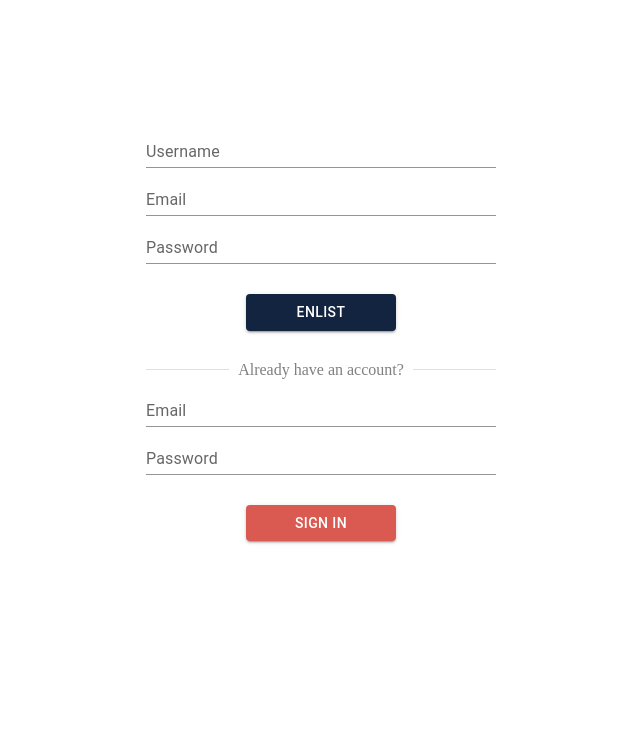
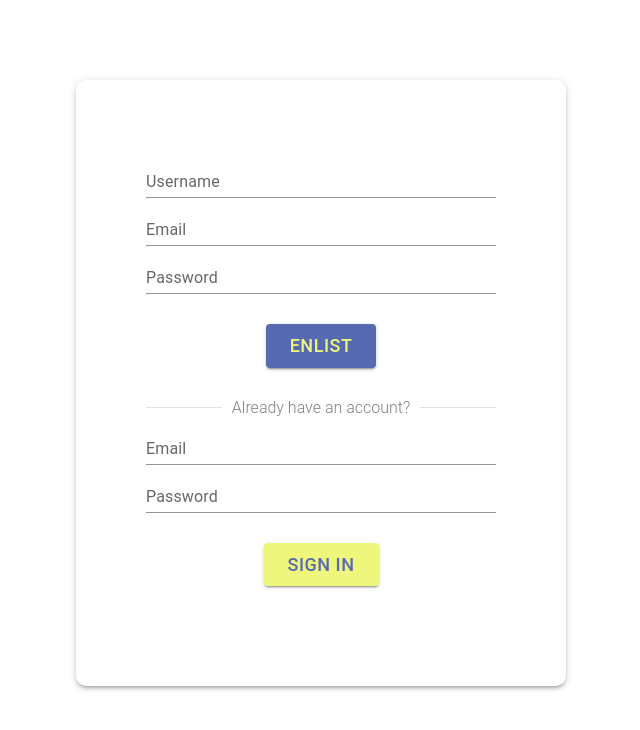
Before and after one commit to kristinavlasovets/auth-react, a React (Create React App) app: page / in a window 1280 px wide. Shown: the top 730 px of the page, without its empty margins (319-959 px from the left). Built offline with nearby package versions, Linux system fonts and the light colour scheme.

Commit message:
fixed textfield clean up

```diff
--- a/src/App.js
+++ b/src/App.js
@@ -24,14 +24,22 @@ export const App = () => {
 	) : (
 		<Box
 			sx={{
-				m: '15vh auto',
+				m: '10vh auto',
+				p: '70px',
+				borderRadius: '10px',
 				width: '350px',
 				display: 'flex',
 				flexDirection: 'column',
+				boxShadow: 3,
+				':hover': {
+					boxShadow: 0,
+				},
 			}}
 		>
 			<RegForm />
-			<Divider sx={{color: 'gray'}}>Already have an account?</Divider>
+			<Divider sx={{color: 'gray', fontFamily: 'default', fontWeight: 'light'}}>
+				Already have an account?
+			</Divider>
 			<AuthForm setIsAuth={handleAuth} />
 		</Box>
 	);
--- a/src/components/AuthForm.jsx
+++ b/src/components/AuthForm.jsx
@@ -20,6 +20,10 @@ export const AuthForm = ({setIsAuth}) => {
 		localStorage.setItem('id', result.id);
 		setMessage(result.message);
 	};
+	const clearRegForm = () => {
+		setEmail('');
+		setPassword('');
+	};
 
 	return (
 		<Box
@@ -31,19 +35,38 @@ export const AuthForm = ({setIsAuth}) => {
 		>
 			<TextField
 				onChange={(e) => setEmail(e.target.value)}
+				value={email}
+				type="email"
 				label="Email"
 				variant="standard"
+				color="action"
 			/>
 			<TextField
 				onChange={(e) => setPassword(e.target.value)}
+				value={password}
 				type="password"
 				label="Password"
 				variant="standard"
+				color="action"
 			/>
 			{message && <Alert sx={{mt: '20px'}}>{message}</Alert>}
 			<Button
-				onClick={signUsers}
-				sx={{width: '150px', margin: '30px auto', backgroundColor: '#DA5A52'}}
+				onClick={() => {
+					signUsers();
+					clearRegForm();
+				}}
+				sx={{
+					width: '115px',
+					margin: '30px auto',
+					backgroundColor: '#EFF67C',
+					color: '#5769B1',
+					fontSize: '18px',
+					':hover': {
+						bgcolor: 'gray',
+						color: 'white',
+						borderColor: 'white',
+					},
+				}}
 				variant="contained"
 			>
 				Sign in
--- a/src/components/List.jsx
+++ b/src/components/List.jsx
@@ -31,7 +31,7 @@ export const List = ({setIsAuth}) => {
 			method: 'DELETE',
 		});
 		const result = await response.json();
-		setList((prev) => prev.filter((item) => item._id !== authUserId));
+		setList((prev) => prev.filter((user) => user._id !== id));
 		return result;
 	};
 	const blockUser = async (id) => {
@@ -145,9 +145,9 @@ export const List = ({setIsAuth}) => {
 					onClick={handleBlockAll}
 					sx={{
 						padding: '10px 20px 10px',
-						color: 'pink',
+						color: '#5769B1',
 						fontSize: '18px',
-						borderColor: 'pink',
+						borderColor: '#5769B1',
 						':hover': {
 							bgcolor: 'gray',
 							color: 'white',
@@ -162,7 +162,7 @@ export const List = ({setIsAuth}) => {
 				</Button>
 				<PersonAddAlt1Icon
 					onClick={handleUnblockAll}
-					sx={{color: 'pink', cursor: 'pointer'}}
+					sx={{color: '#5769B1', cursor: 'pointer'}}
 					fontSize="large"
 				/>
 				<PersonOffIcon
@@ -187,14 +187,16 @@ export const List = ({setIsAuth}) => {
 			<Button
 				onClick={logOut}
 				sx={{
-					m: '5vh auto',
-					color: 'pink',
+					m: '1vh auto',
 					fontSize: '18px',
-					borderColor: 'pink',
+					bgcolor: 'gray',
+					color: 'white',
+					borderColor: 'white',
+					fontSize: '18px',
 					':hover': {
-						bgcolor: 'gray',
-						color: 'white',
+						bgcolor: '#5769B1',
 						borderColor: 'white',
+						color: '#EFF67C',
 					},
 				}}
 				variant="outlined"
--- a/src/components/RegForm.jsx
+++ b/src/components/RegForm.jsx
@@ -23,6 +23,11 @@ export const RegForm = () => {
 			return result.errors;
 		}
 	};
+	const clearRegForm = () => {
+		setUsername('');
+		setEmail('');
+		setPassword('');
+	};
 	return (
 		<Box
 			sx={{
@@ -33,21 +38,27 @@ export const RegForm = () => {
 		>
 			<TextField
 				onChange={(e) => setUsername(e.target.value)}
+				value={username}
 				type="text"
 				label="Username"
 				variant="standard"
+				color="action"
 			/>
 			<TextField
+				onChange={(e) => setEmail(e.target.value)}
+				value={email}
 				type="email"
-				onChange={(e) => setEmail(e.target.value)}
 				label="Email"
 				variant="standard"
+				color="action"
 			/>
 			<TextField
+				onChange={(e) => setPassword(e.target.value)}
+				value={password}
 				type="password"
-				onChange={(e) => setPassword(e.target.value)}
 				label="Password"
 				variant="standard"
+				color="action"
 			/>
 			{message && <Alert sx={{mt: '20px'}}>{message}</Alert>}
 			{error &&
@@ -57,8 +68,22 @@ export const RegForm = () => {
 					</Alert>
 				))}
 			<Button
-				onClick={postUsers}
-				sx={{width: '150px', margin: '30px auto', backgroundColor: '#12243F'}}
+				onClick={() => {
+					postUsers();
+					clearRegForm();
+				}}
+				sx={{
+					width: '110px',
+					margin: '30px auto',
+					backgroundColor: '#5769B1',
+					color: '#EFF67C',
+					fontSize: '18px',
+					':hover': {
+						bgcolor: 'gray',
+						color: 'white',
+						borderColor: 'white',
+					},
+				}}
 				variant="contained"
 			>
 				Enlist
```
